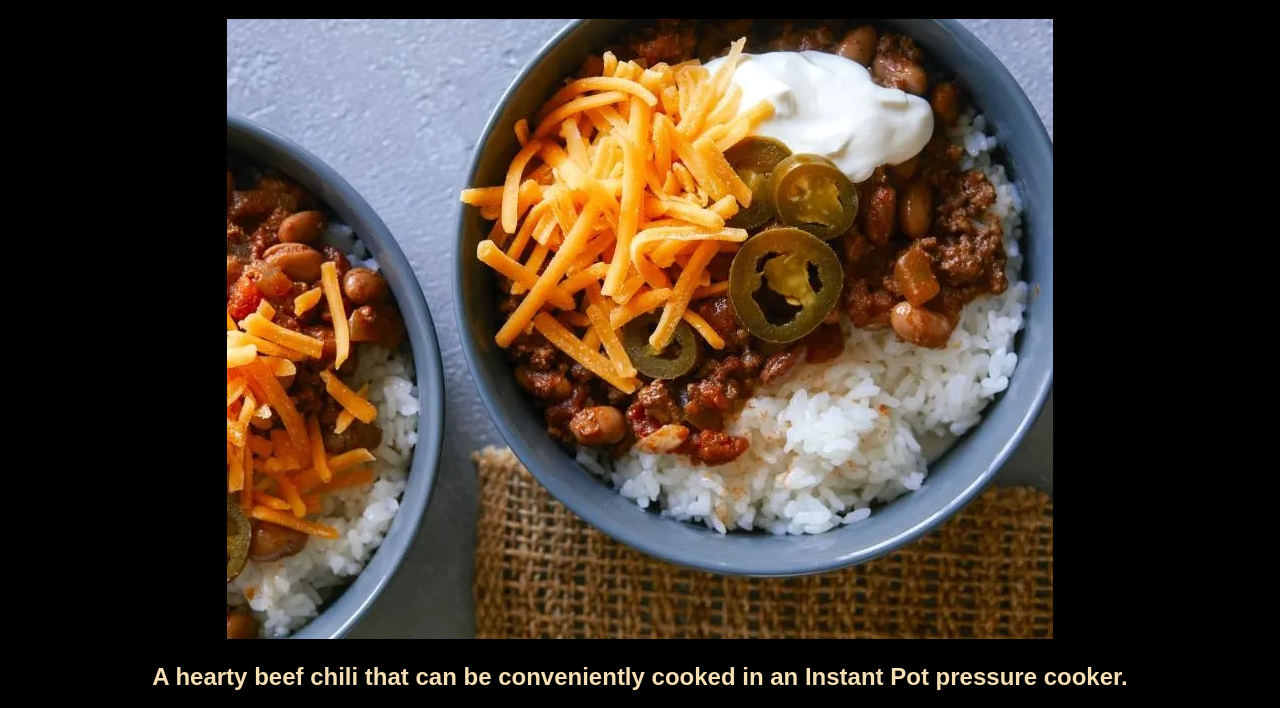
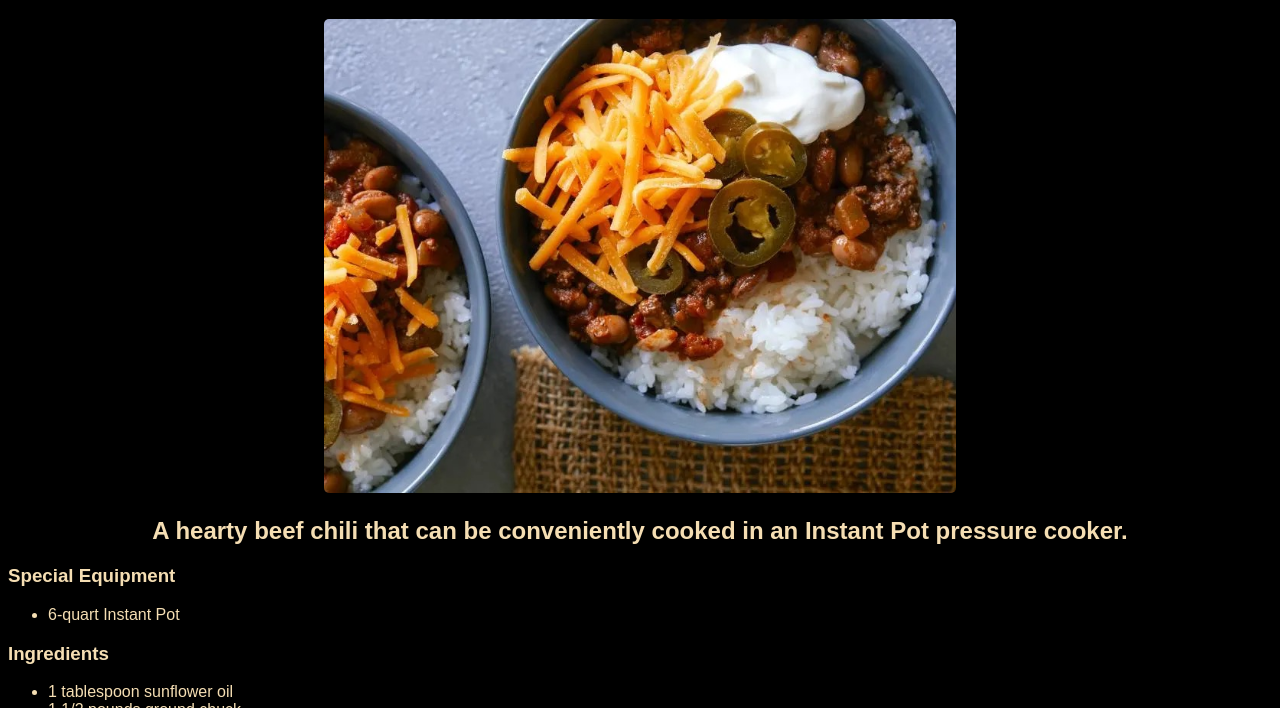
Before and after one commit to richardsjohn/odin-recipes, a plain HTML site: page recipes/chili.html in a window 1280 px wide. Shown: the part 61-769 px from the top of the page. Drawn offline with Linux system fonts and the light colour scheme.

Commit message:
Add styling to images
Added styling to images so that they max at 50% width and rounded edges.

```diff
--- a/styles.css
+++ b/styles.css
@@ -25,3 +25,9 @@ a:hover {
 .recipe {
     text-align: left;
 }
+
+img {
+     width: 50%;
+     height: auto;
+     border-radius: 5px;
+}
```
